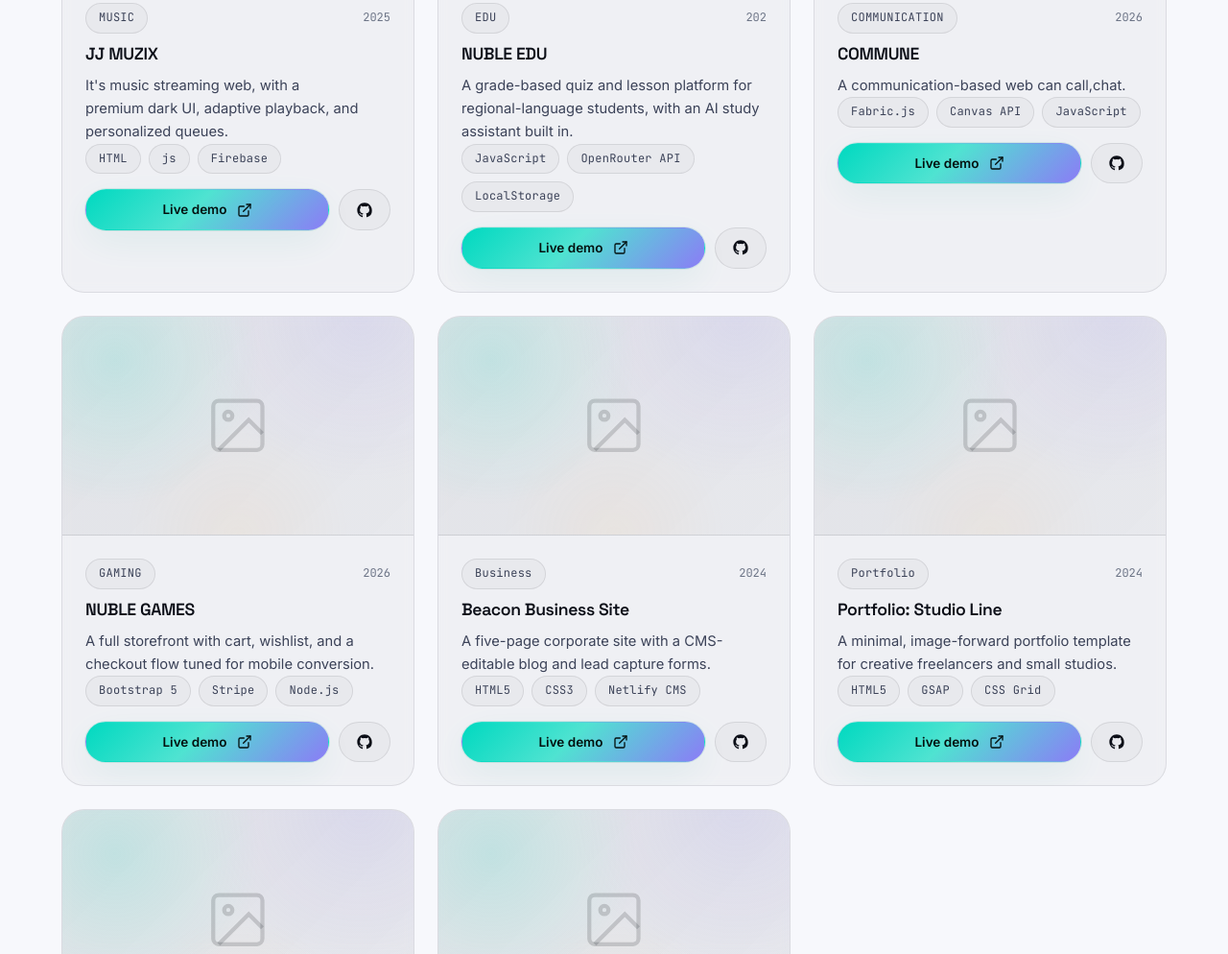
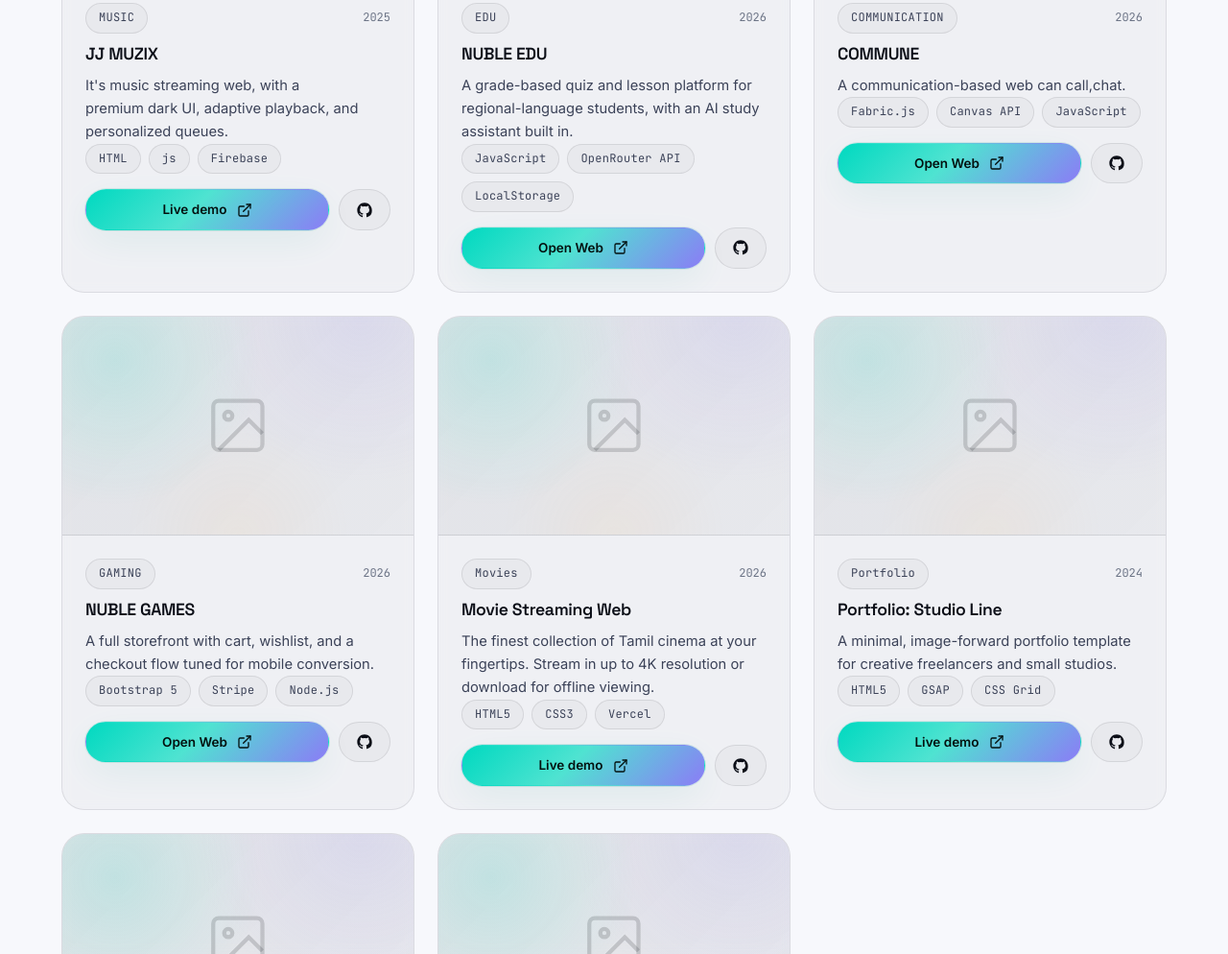
Before and after one commit to jjafro33/nublix-technologies, a plain HTML site: page projects.html in a window 1280 px wide. Shown: the part 834-1828 px from the top of the page at 96% size. Drawn offline with nearby package versions, Linux system fonts and the light colour scheme; grey boxes are pictures that could not be loaded.

Commit message:
Update project details and links in projects.html

```diff
--- a/projects.html
+++ b/projects.html
@@ -100,13 +100,13 @@
         <div class="ph-thumb" style="border-radius:0;border:none;border-bottom:1px solid var(--border);"><svg viewBox="0 0 24 24" fill="none" stroke="currentColor" stroke-width="1.5"><rect x="3" y="3" width="18" height="18" rx="2"/><circle cx="8.5" cy="8.5" r="1.5"/><path d="M21 15l-5-5L5 21"/><img src="eduposter.png" alt="" srcset=""></svg></div>
         <div style="padding:24px;">
           <div style="display:flex;justify-content:space-between;align-items:center;margin-bottom:12px;">
-            <span class="tag">EDU</span><span style="font-family:var(--font-mono);font-size:12px;color:var(--text-mute);">202</span>
+            <span class="tag">EDU</span><span style="font-family:var(--font-mono);font-size:12px;color:var(--text-mute);">2026</span>
           </div>
           <h3 style="font-size:1.1rem;">NUBLE EDU</h3>
           <p style="font-size:.92rem;">A grade-based quiz and lesson platform for regional-language students, with an AI study assistant built in.</p>
           <div class="tag-row" style="margin-bottom:16px;"><span class="tag">JavaScript</span><span class="tag">OpenRouter API</span><span class="tag">LocalStorage</span></div>
           <div style="display:flex;gap:10px;">
-            <a href="https://nubleedu.vercel.app/" class="btn-nx btn-primary btn-sm" style="flex:1;">Live demo <svg viewBox="0 0 24 24" fill="none" stroke="currentColor" stroke-width="2" stroke-linecap="round" stroke-linejoin="round"><path d="M18 13v6a2 2 0 01-2 2H5a2 2 0 01-2-2V8a2 2 0 012-2h6"/><polyline points="15 3 21 3 21 9"/><line x1="10" y1="14" x2="21" y2="3"/></svg></a>
+            <a href="https://nubleedu.vercel.app/" class="btn-nx btn-primary btn-sm" style="flex:1;">Open Web <svg viewBox="0 0 24 24" fill="none" stroke="currentColor" stroke-width="2" stroke-linecap="round" stroke-linejoin="round"><path d="M18 13v6a2 2 0 01-2 2H5a2 2 0 01-2-2V8a2 2 0 012-2h6"/><polyline points="15 3 21 3 21 9"/><line x1="10" y1="14" x2="21" y2="3"/></svg></a>
             <a href="#" class="btn-nx btn-ghost btn-sm" aria-label="View source on GitHub"><svg viewBox="0 0 24 24" fill="currentColor"><path d="M12 .5C5.65.5.5 5.65.5 12c0 5.08 3.29 9.39 7.86 10.91.57.1.78-.25.78-.55v-2.16c-3.2.7-3.87-1.36-3.87-1.36-.53-1.33-1.29-1.69-1.29-1.69-1.05-.72.08-.7.08-.7 1.16.08 1.78 1.2 1.78 1.2 1.03 1.77 2.71 1.26 3.37.96.1-.75.4-1.26.73-1.55-2.55-.29-5.24-1.28-5.24-5.68 0-1.26.45-2.28 1.19-3.09-.12-.29-.52-1.46.11-3.05 0 0 .97-.31 3.18 1.18a11 11 0 015.8 0c2.2-1.49 3.17-1.18 3.17-1.18.64 1.59.24 2.76.12 3.05.74.81 1.18 1.83 1.18 3.09 0 4.41-2.69 5.38-5.25 5.67.42.36.78 1.08.78 2.17v3.22c0 .3.21.66.79.55A10.51 10.51 0 0023.5 12c0-6.35-5.15-11.5-11.5-11.5z"/></svg></a>
           </div>
         </div>
@@ -121,7 +121,7 @@
           <p style="font-size:.92rem;">A communication-based web can call,chat.</p>
           <div class="tag-row" style="margin-bottom:16px;"><span class="tag">Fabric.js</span><span class="tag">Canvas API</span><span class="tag">JavaScript</span></div>
           <div style="display:flex;gap:10px;">
-            <a href="https://communeweb.netlify.app/" class="btn-nx btn-primary btn-sm" style="flex:1;">Live demo <svg viewBox="0 0 24 24" fill="none" stroke="currentColor" stroke-width="2" stroke-linecap="round" stroke-linejoin="round"><path d="M18 13v6a2 2 0 01-2 2H5a2 2 0 01-2-2V8a2 2 0 012-2h6"/><polyline points="15 3 21 3 21 9"/><line x1="10" y1="14" x2="21" y2="3"/></svg></a>
+            <a href="https://communeweb.vercel.app/" class="btn-nx btn-primary btn-sm" style="flex:1;">Open Web<svg viewBox="0 0 24 24" fill="none" stroke="currentColor" stroke-width="2" stroke-linecap="round" stroke-linejoin="round"><path d="M18 13v6a2 2 0 01-2 2H5a2 2 0 01-2-2V8a2 2 0 012-2h6"/><polyline points="15 3 21 3 21 9"/><line x1="10" y1="14" x2="21" y2="3"/></svg></a>
             <a href="#" class="btn-nx btn-ghost btn-sm" aria-label="View source on GitHub"><svg viewBox="0 0 24 24" fill="currentColor"><path d="M12 .5C5.65.5.5 5.65.5 12c0 5.08 3.29 9.39 7.86 10.91.57.1.78-.25.78-.55v-2.16c-3.2.7-3.87-1.36-3.87-1.36-.53-1.33-1.29-1.69-1.29-1.69-1.05-.72.08-.7.08-.7 1.16.08 1.78 1.2 1.78 1.2 1.03 1.77 2.71 1.26 3.37.96.1-.75.4-1.26.73-1.55-2.55-.29-5.24-1.28-5.24-5.68 0-1.26.45-2.28 1.19-3.09-.12-.29-.52-1.46.11-3.05 0 0 .97-.31 3.18 1.18a11 11 0 015.8 0c2.2-1.49 3.17-1.18 3.17-1.18.64 1.59.24 2.76.12 3.05.74.81 1.18 1.83 1.18 3.09 0 4.41-2.69 5.38-5.25 5.67.42.36.78 1.08.78 2.17v3.22c0 .3.21.66.79.55A10.51 10.51 0 0023.5 12c0-6.35-5.15-11.5-11.5-11.5z"/></svg></a>
           </div>
         </div>
@@ -136,7 +136,7 @@
           <p style="font-size:.92rem;">A full storefront with cart, wishlist, and a checkout flow tuned for mobile conversion.</p>
           <div class="tag-row" style="margin-bottom:16px;"><span class="tag">Bootstrap 5</span><span class="tag">Stripe</span><span class="tag">Node.js</span></div>
           <div style="display:flex;gap:10px;">
-            <a href="#" class="btn-nx btn-primary btn-sm" style="flex:1;">Live demo <svg viewBox="0 0 24 24" fill="none" stroke="currentColor" stroke-width="2" stroke-linecap="round" stroke-linejoin="round"><path d="M18 13v6a2 2 0 01-2 2H5a2 2 0 01-2-2V8a2 2 0 012-2h6"/><polyline points="15 3 21 3 21 9"/><line x1="10" y1="14" x2="21" y2="3"/></svg></a>
+            <a href="https://nublegamez.vercel.app/" class="btn-nx btn-primary btn-sm" style="flex:1;">Open Web <svg viewBox="0 0 24 24" fill="none" stroke="currentColor" stroke-width="2" stroke-linecap="round" stroke-linejoin="round"><path d="M18 13v6a2 2 0 01-2 2H5a2 2 0 01-2-2V8a2 2 0 012-2h6"/><polyline points="15 3 21 3 21 9"/><line x1="10" y1="14" x2="21" y2="3"/></svg></a>
             <a href="#" class="btn-nx btn-ghost btn-sm" aria-label="View source on GitHub"><svg viewBox="0 0 24 24" fill="currentColor"><path d="M12 .5C5.65.5.5 5.65.5 12c0 5.08 3.29 9.39 7.86 10.91.57.1.78-.25.78-.55v-2.16c-3.2.7-3.87-1.36-3.87-1.36-.53-1.33-1.29-1.69-1.29-1.69-1.05-.72.08-.7.08-.7 1.16.08 1.78 1.2 1.78 1.2 1.03 1.77 2.71 1.26 3.37.96.1-.75.4-1.26.73-1.55-2.55-.29-5.24-1.28-5.24-5.68 0-1.26.45-2.28 1.19-3.09-.12-.29-.52-1.46.11-3.05 0 0 .97-.31 3.18 1.18a11 11 0 015.8 0c2.2-1.49 3.17-1.18 3.17-1.18.64 1.59.24 2.76.12 3.05.74.81 1.18 1.83 1.18 3.09 0 4.41-2.69 5.38-5.25 5.67.42.36.78 1.08.78 2.17v3.22c0 .3.21.66.79.55A10.51 10.51 0 0023.5 12c0-6.35-5.15-11.5-11.5-11.5z"/></svg></a>
           </div>
         </div>
@@ -145,11 +145,11 @@
         <div class="ph-thumb" style="border-radius:0;border:none;border-bottom:1px solid var(--border);"><svg viewBox="0 0 24 24" fill="none" stroke="currentColor" stroke-width="1.5"><rect x="3" y="3" width="18" height="18" rx="2"/><circle cx="8.5" cy="8.5" r="1.5"/><path d="M21 15l-5-5L5 21"/></svg></div>
         <div style="padding:24px;">
           <div style="display:flex;justify-content:space-between;align-items:center;margin-bottom:12px;">
-            <span class="tag">Business</span><span style="font-family:var(--font-mono);font-size:12px;color:var(--text-mute);">2024</span>
+            <span class="tag">Movies</span><span style="font-family:var(--font-mono);font-size:12px;color:var(--text-mute);">2026</span>
           </div>
-          <h3 style="font-size:1.1rem;">Beacon Business Site</h3>
-          <p style="font-size:.92rem;">A five-page corporate site with a CMS-editable blog and lead capture forms.</p>
-          <div class="tag-row" style="margin-bottom:16px;"><span class="tag">HTML5</span><span class="tag">CSS3</span><span class="tag">Netlify CMS</span></div>
+          <h3 style="font-size:1.1rem;">Movie Streaming Web</h3>
+          <p style="font-size:.92rem;">The finest collection of Tamil cinema at your fingertips. Stream in up to 4K resolution or download for offline viewing.</p>
+          <div class="tag-row" style="margin-bottom:16px;"><span class="tag">HTML5</span><span class="tag">CSS3</span><span class="tag">Vercel</span></div>
           <div style="display:flex;gap:10px;">
             <a href="#" class="btn-nx btn-primary btn-sm" style="flex:1;">Live demo <svg viewBox="0 0 24 24" fill="none" stroke="currentColor" stroke-width="2" stroke-linecap="round" stroke-linejoin="round"><path d="M18 13v6a2 2 0 01-2 2H5a2 2 0 01-2-2V8a2 2 0 012-2h6"/><polyline points="15 3 21 3 21 9"/><line x1="10" y1="14" x2="21" y2="3"/></svg></a>
             <a href="#" class="btn-nx btn-ghost btn-sm" aria-label="View source on GitHub"><svg viewBox="0 0 24 24" fill="currentColor"><path d="M12 .5C5.65.5.5 5.65.5 12c0 5.08 3.29 9.39 7.86 10.91.57.1.78-.25.78-.55v-2.16c-3.2.7-3.87-1.36-3.87-1.36-.53-1.33-1.29-1.69-1.29-1.69-1.05-.72.08-.7.08-.7 1.16.08 1.78 1.2 1.78 1.2 1.03 1.77 2.71 1.26 3.37.96.1-.75.4-1.26.73-1.55-2.55-.29-5.24-1.28-5.24-5.68 0-1.26.45-2.28 1.19-3.09-.12-.29-.52-1.46.11-3.05 0 0 .97-.31 3.18 1.18a11 11 0 015.8 0c2.2-1.49 3.17-1.18 3.17-1.18.64 1.59.24 2.76.12 3.05.74.81 1.18 1.83 1.18 3.09 0 4.41-2.69 5.38-5.25 5.67.42.36.78 1.08.78 2.17v3.22c0 .3.21.66.79.55A10.51 10.51 0 0023.5 12c0-6.35-5.15-11.5-11.5-11.5z"/></svg></a>
```
